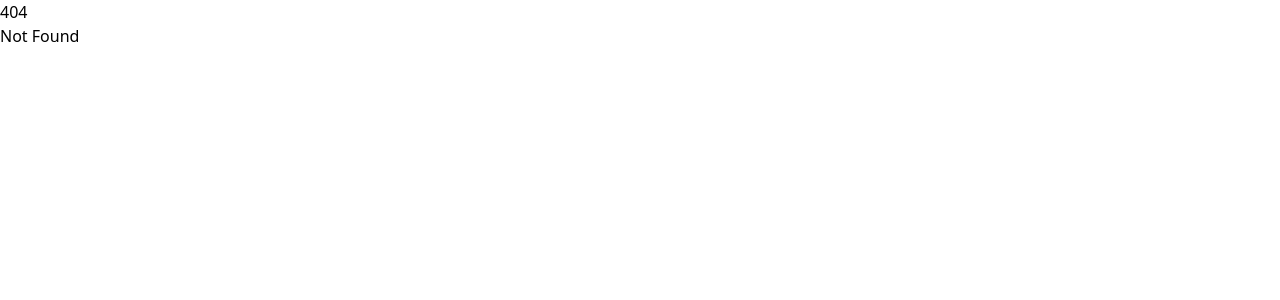
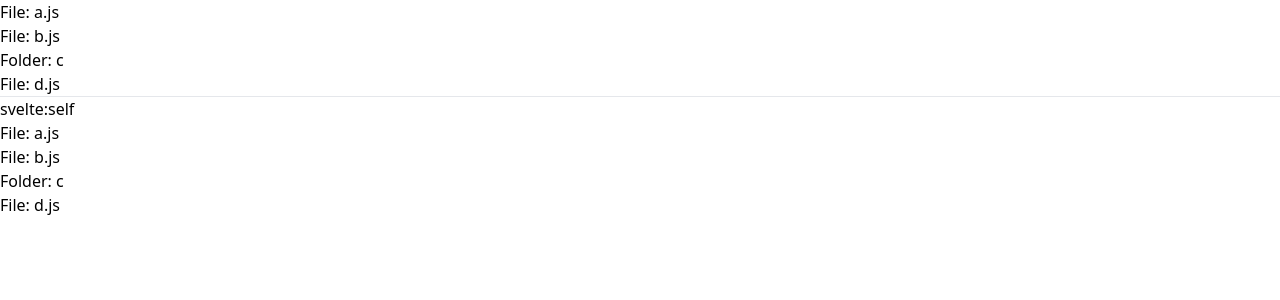
Before and after one commit to ala-garbaa-pro/SvelteKitPlayground, a SvelteKit app: page /l4-composing-components/code-snippet/creating-recursive-components-for-recursive-data in a window 1280 px wide. Before the commit this address had no page. Shown: the top 300 px of the page. Built offline with nearby package versions, Linux system fonts and the light colour scheme.

Commit message:
svelte:self

```diff
--- a/src/routes/l4-composing-components/code-snippet/+page.svelte
+++ b/src/routes/l4-composing-components/code-snippet/+page.svelte
@@ -41,3 +41,9 @@
   >adv - Rendering different HTML element or component types</a
 >
 <br />
+
+
+<a href="/l4-composing-components/code-snippet/creating-recursive-components-for-recursive-data"
+  >Creating recursive components for recursive data</a
+>
+<br />
--- /dev/null
+++ b/src/routes/l4-composing-components/code-snippet/creating-recursive-components-for-recursive-data/+page.svelte
@@ -0,0 +1,17 @@
+<script lang="ts">
+  import JsonPresenter from "./JSONPresenter.svelte";
+  import JsonPresenterSelf from "./JsonPresenterSelf.svelte";
+
+  const folder = [
+    { type: "file", name: "a.js" },
+    { type: "file", name: "b.js" },
+    { type: "folder", name: "c", children: [{ type: "file", name: "d.js" }] },
+  ];
+</script>
+
+<JsonPresenter {folder} />
+
+<hr />
+svelte:self
+
+<JsonPresenterSelf {folder} />
--- /dev/null
+++ b/src/routes/l4-composing-components/code-snippet/creating-recursive-components-for-recursive-data/JSONPresenter.svelte
@@ -0,0 +1,25 @@
+<script lang="ts">
+  export let folder: any;
+</script>
+
+<ul>
+  {#each folder as item}
+    <li>
+      {#if item.type === "file"}
+        <div>File: {item.name}</div>
+      {:else}
+        <div>Folder: {item.name}</div>
+        <ul>
+          {#each item.children as child}
+            <li>
+              {#if child.type === "file"}
+                <div>File: {child.name}</div>
+              {:else}
+                ...
+              {/if}
+            </li>{/each}
+        </ul>
+      {/if}
+    </li>
+  {/each}
+</ul>
--- /dev/null
+++ b/src/routes/l4-composing-components/code-snippet/creating-recursive-components-for-recursive-data/JsonPresenterSelf.svelte
@@ -0,0 +1,16 @@
+<script lang="ts">
+  export let folder: any;
+</script>
+
+<ul>
+  {#each folder as item}
+    <li>
+      {#if item.type === "file"}
+        <div>File: {item.name}</div>
+      {:else}
+        <div>Folder: {item.name}</div>
+        <svelte:self folder={item.children} />
+      {/if}
+    </li>
+  {/each}
+</ul>
```
